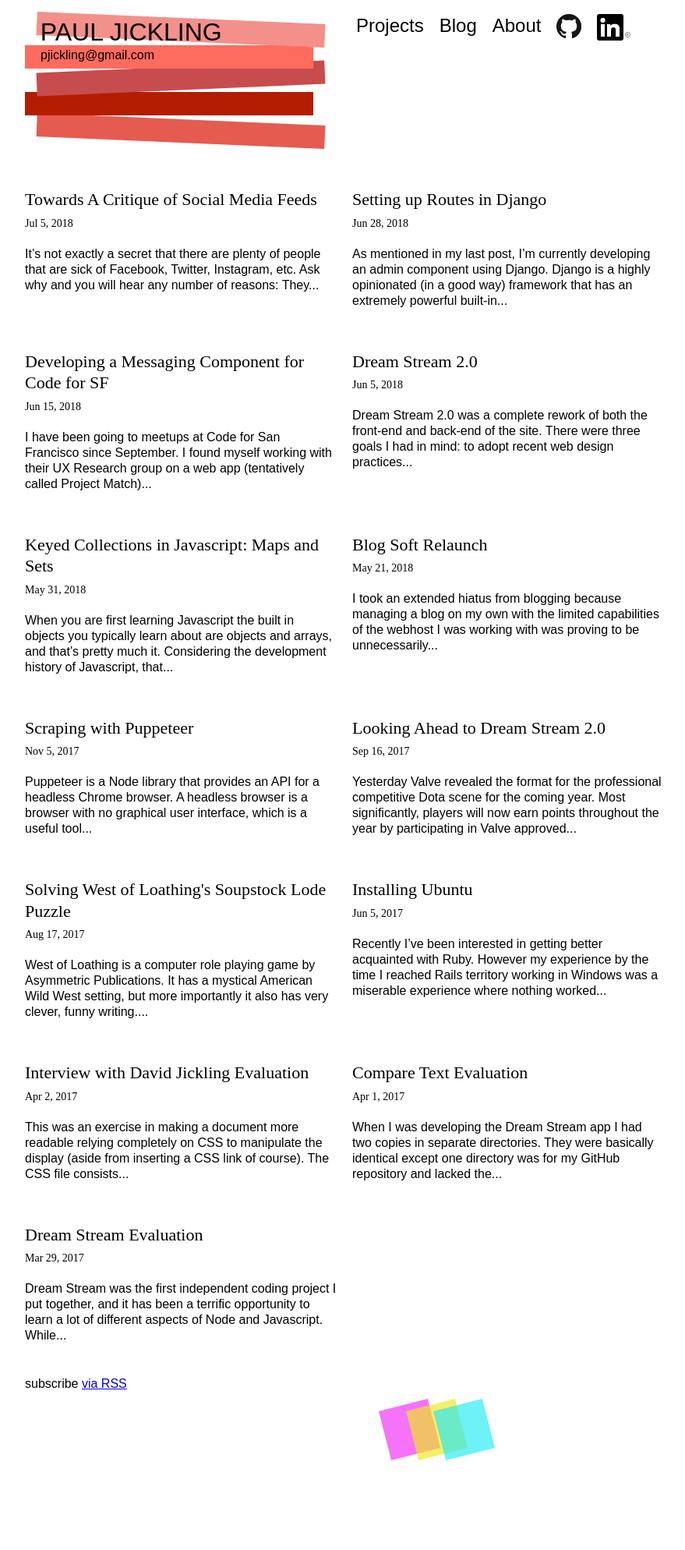
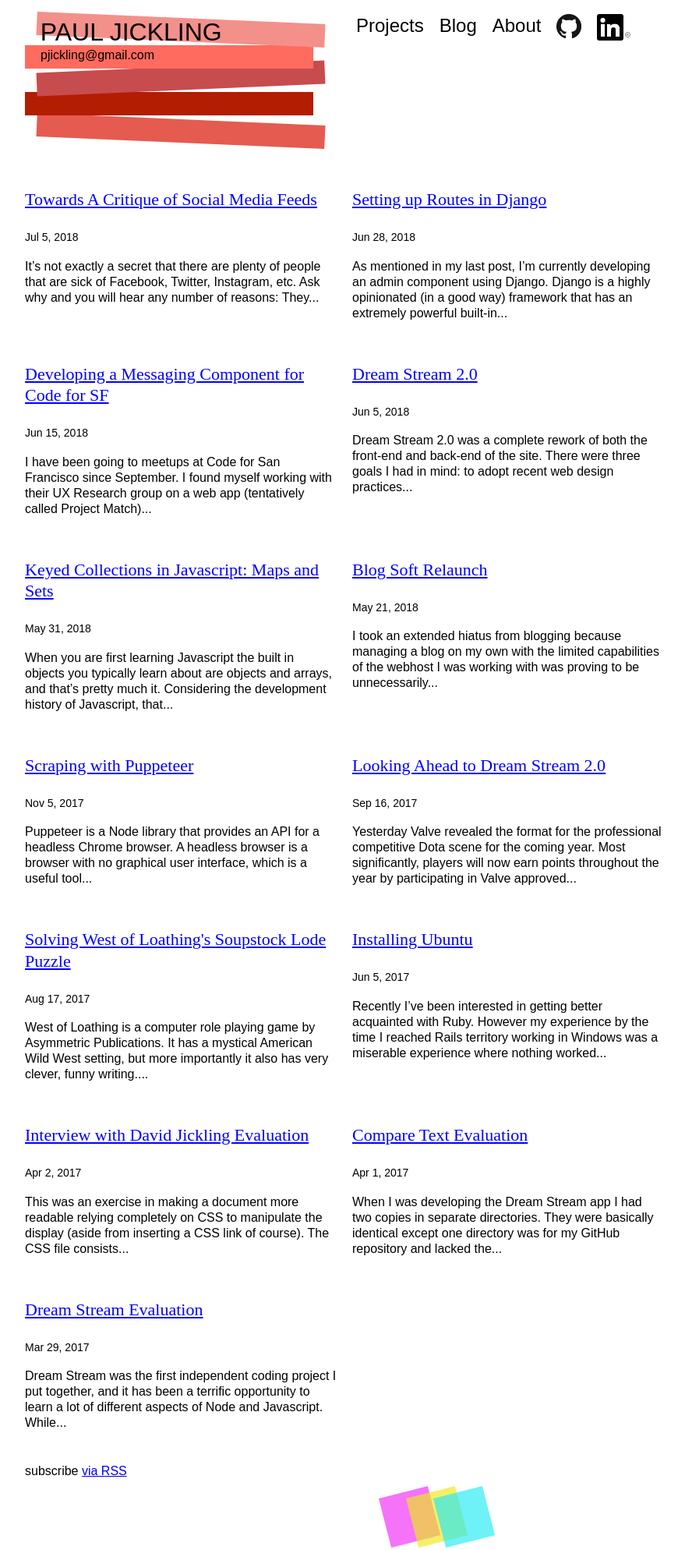
Before and after one commit to pauljickling/pauljickling.github.io, a Jekyll site: the page built from index.md, in a window 1280 px wide. Shown: the whole page at 78% size, without its empty margins (21-900 px from the left). Built offline with Jekyll 4.4.1, drawn with Linux system fonts in a browser that asks for light colours; some web fonts are replaced; before the commit the page ends 1876 px from its top, so only the background shows below that.

Commit message:
Changed link tag behavior

```diff
--- a/_layouts/home.html
+++ b/_layouts/home.html
@@ -9,8 +9,9 @@ layout: default
   <ul class="post-list">
     {% for post in site.posts %}
       <li><a class="post-link" href="{{ post.url | relative_url }}">
-        <h2 class="project-title">{{ post.title | escape }}<br> {% assign date_format = site.minima.date_format | default: "%b %-d, %Y" %}
-        <span class="post-meta">{{ post.date | date: date_format }}</span></h2>
+        <h2 class="blog-title">{{ post.title | escape }}</h2>
+        {% assign date_format = site.minima.date_format | default: "%b %-d, %Y" %}
+        <span class="post-meta">{{ post.date | date: date_format }}</span>
         <p>{{ post.content | strip_html | truncatewords: 30 }}</p></a>
       </li>
     {% endfor %}
--- a/assets/main.css
+++ b/assets/main.css
@@ -104,6 +104,14 @@ div.project-text {
 
 /* Blog */
 
+h2.blog-title {
+  font-family: 'Mukta Mahee', serif;
+  font-weight: lighter;
+  font-size: 22px;
+  color: blue;
+  text-decoration: underline;
+}
+
 ul.post-list {
   list-style: none;
 }
@@ -114,10 +122,12 @@ a.post-link {
 }
 
 a.post-link:hover {
-  text-decoration: underline #f3908a;
+  text-decoration: underline;
+  color: blue;
 }
 a.post-link:active {
-  text-decoration: underline #b31d02;
+  text-decoration: underline;
+  color: blue;
 }
 
 div.side-panel {
```
